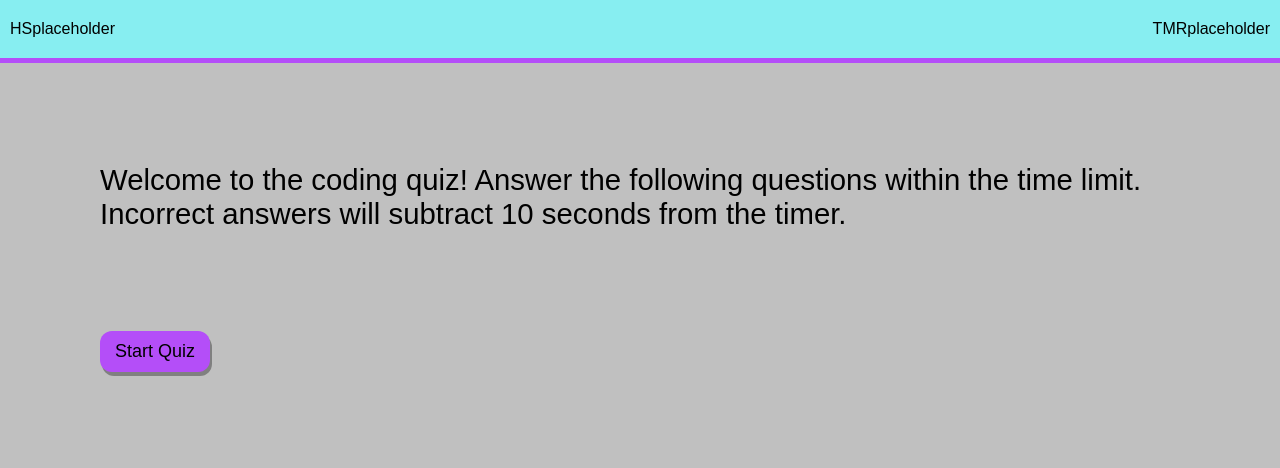
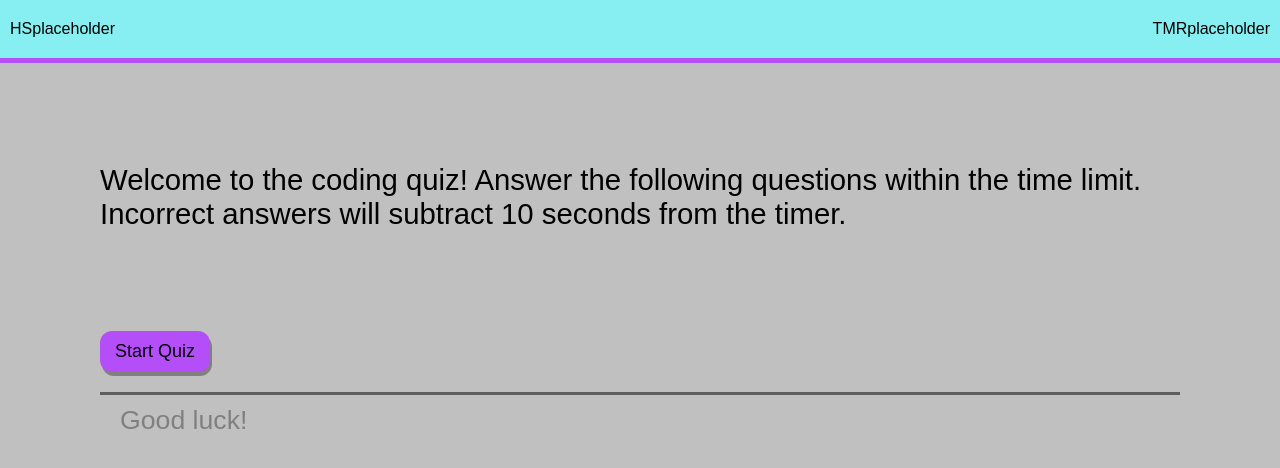
Before and after one commit to BenPaulat/code-quiz, a plain HTML site: page index.html in a window 1280 px wide. Drawn offline with Linux system fonts and the light colour scheme.

Commit message:
finished basic styling and placeholders in HTML

```diff
--- a/assets/css/style.css
+++ b/assets/css/style.css
@@ -52,3 +52,11 @@ header {
     box-shadow: 0 0px gray;
     top: 0;
 }
+
+.response {
+    font-size: 20pt;
+    color: gray;
+    padding: 10px 20px;
+    margin: 20px 100px;
+    border-top: 3px solid rgb(95, 95, 95);
+}
--- a/index.html
+++ b/index.html
@@ -7,6 +7,7 @@
     <title>Code Quiz</title>
     <link rel="stylesheet" href="./assets/css/style.css">
 </head>
+
 <body>
     <!-- Header w/high score and timer -->
     <header>
@@ -24,7 +25,9 @@
                 Start Quiz
             </button>
         </div>
-        <div class="response"></div>
+        <div class="response">
+            Good luck!
+        </div>
     </main>
     <script src="./assets/js/script.js"></script>
 </body>
```
